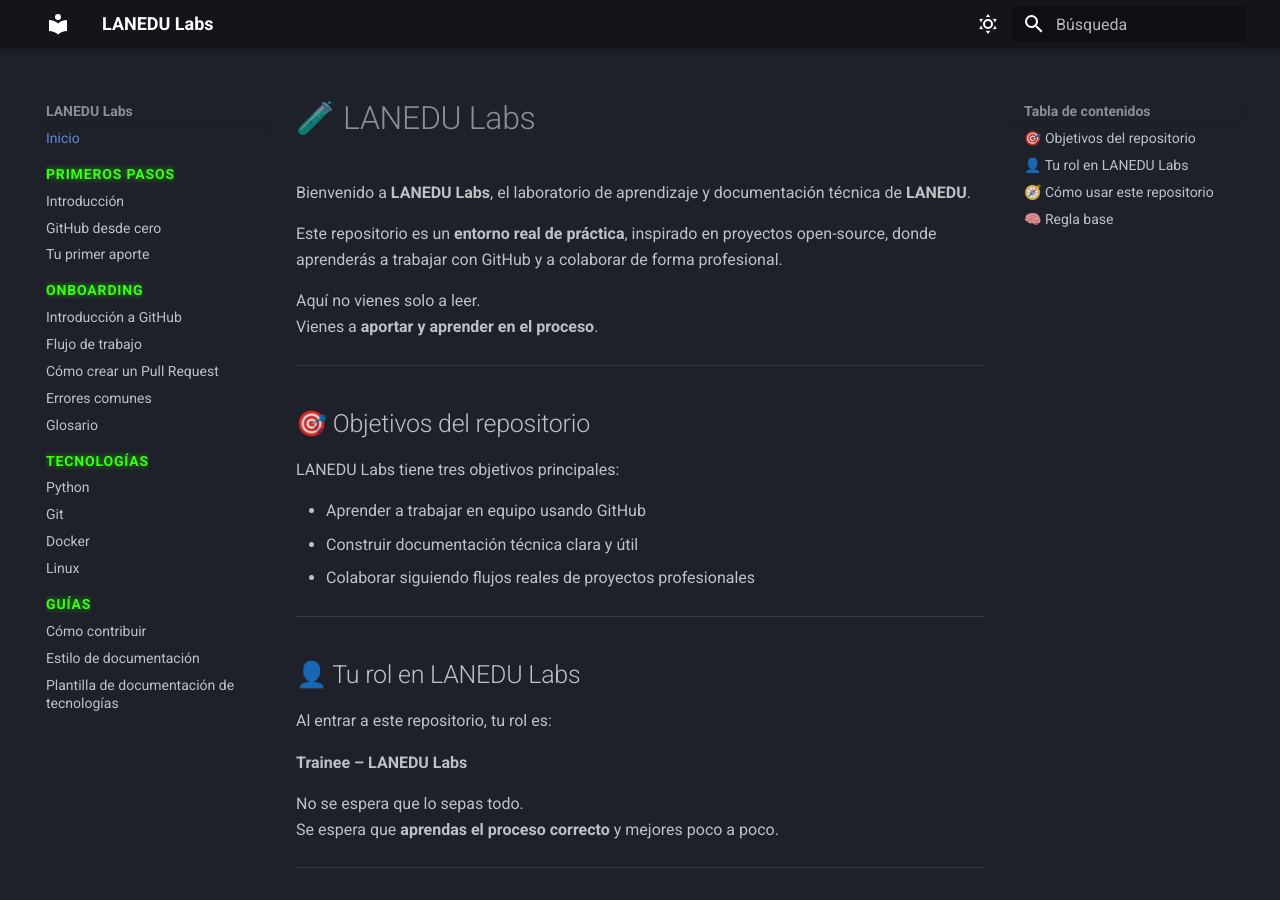
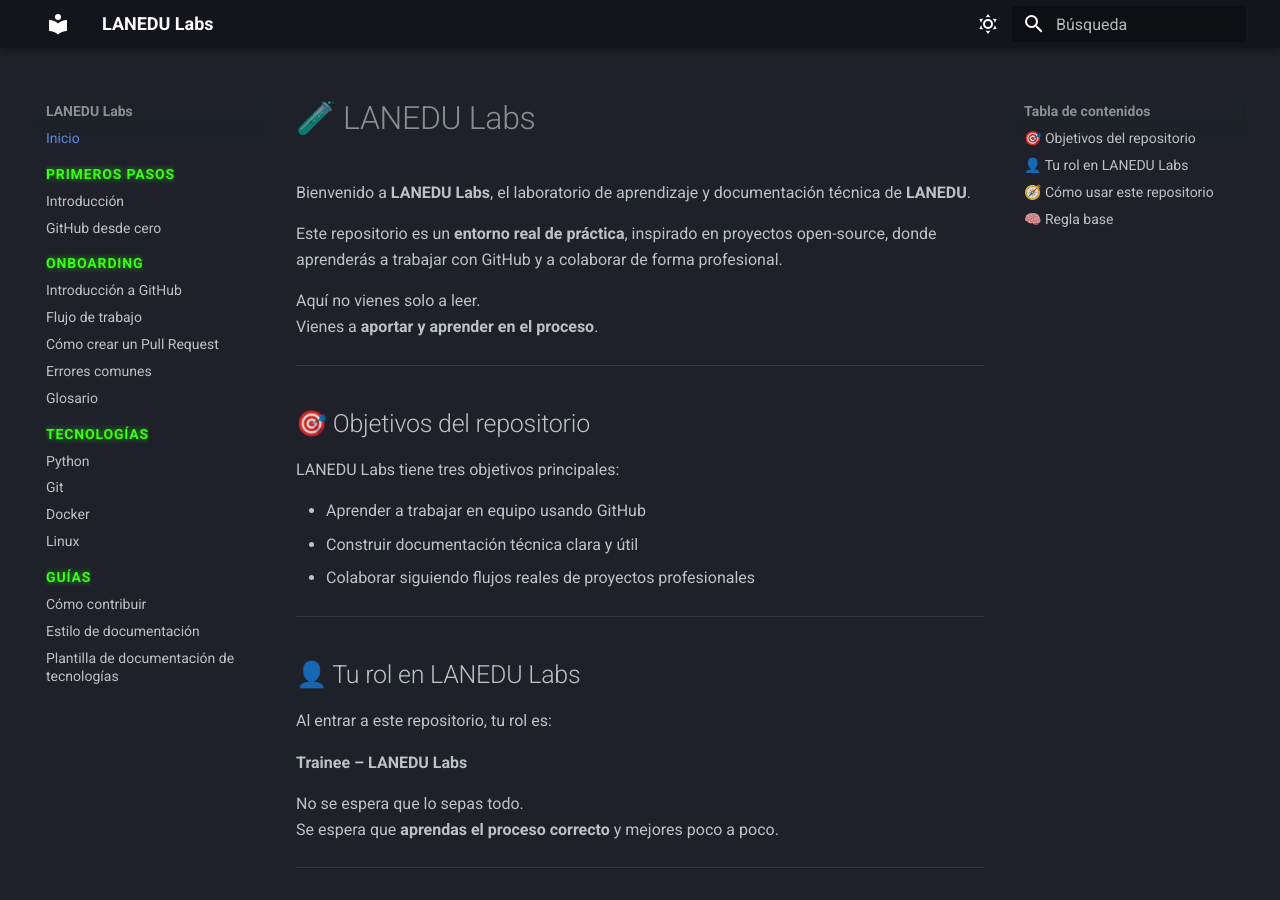
Before and after one commit to lanedu-org/LANEDU-Labs, an MkDocs documentation site: the page built from docs/index.md, in a window 1280 px wide and 900 px high. Built offline with MkDocs 1.6.1 and Material for MkDocs 9.7.7, drawn with Linux system fonts in a browser that asks for light colours.

```diff
--- a/mkdocs.yml
+++ b/mkdocs.yml
@@ -38,7 +38,6 @@
   - Primeros pasos:
       - Introducción: primeros-pasos/index.md
       - GitHub desde cero: primeros-pasos/github-desde-cero.md
-      - Tu primer aporte: primeros-pasos/primer-aporte.md
 
 
 
```
